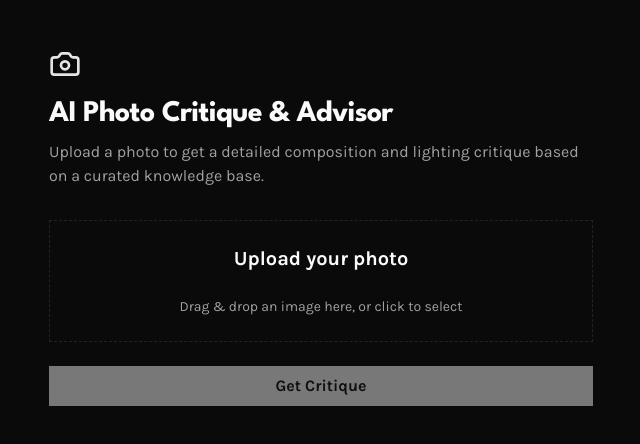
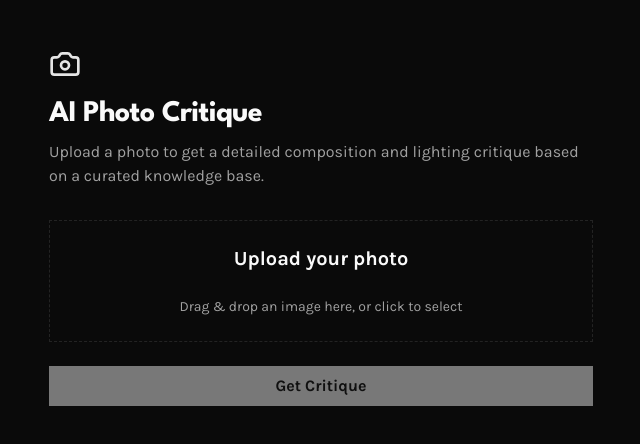
Before and after one commit to Dilnazzzz/Photomemory-Vault, a Next.js app: page / in a window 1280 px wide. Shown: the top 444 px of the page, without its empty margins (319-959 px from the left). Built offline with nearby package versions, Linux system fonts and the light colour scheme.

Commit message:
Remove & Advisor

```diff
--- a/src/app/layout.tsx
+++ b/src/app/layout.tsx
@@ -15,7 +15,7 @@ const karla = Karla({
 });
 
 export const metadata: Metadata = {
-  title: "AI Photo Critique & Advisor | A Project by Reinaldo Simoes",
+  title: "AI Photo Critique",
   description:
     "An open-source AI tool that provides expert photography critiques using GPT-4o and a RAG system. Explore the project built with Next.js, LangChain, and Pinecone.",
   keywords: [
@@ -35,7 +35,7 @@ export const metadata: Metadata = {
   authors: [{ name: "Reinaldo Simoes", url: "https://reinaldo.pt" }],
   creator: "Reinaldo Simoes",
   openGraph: {
-    title: "AI Photo Critique & Advisor",
+    title: "AI Photo Critique",
     description:
       "I built an AI tool that gives expert feedback on photo composition and lighting. Check out the live demo and the open-source code.",
     url: "https://photo-critic.reinaldo.pt",
@@ -53,7 +53,7 @@ export const metadata: Metadata = {
   },
   twitter: {
     card: "summary_large_image",
-    title: "AI Photo Critique & Advisor by Reinaldo Simoes",
+    title: "AI Photo Critique",
     description:
       "An open-source AI tool that provides expert photography critiques using GPT-4o, LangChain, and a RAG system.",
     creator: "@your_twitter_handle",
--- a/src/app/page.tsx
+++ b/src/app/page.tsx
@@ -150,7 +150,7 @@ export default function CritiquePage() {
             <Camera className="w-8 h-8 text-primary mb-4" />
 
             <h1 className="text-3xl font-bold mb-2 tracking-tight flex items-center gap-2">
-              AI Photo Critique & Advisor
+              AI Photo Critique
             </h1>
             <p className="text-muted-foreground mb-8">
               Upload a photo to get a detailed composition and lighting critique
```
Also changed, not shown: 1 other file (tests, documents, lock files or other folders).
